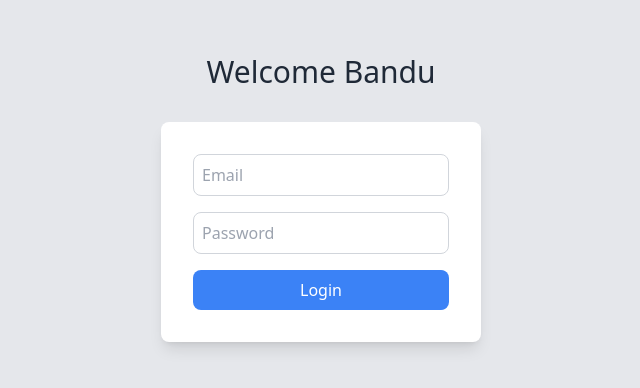
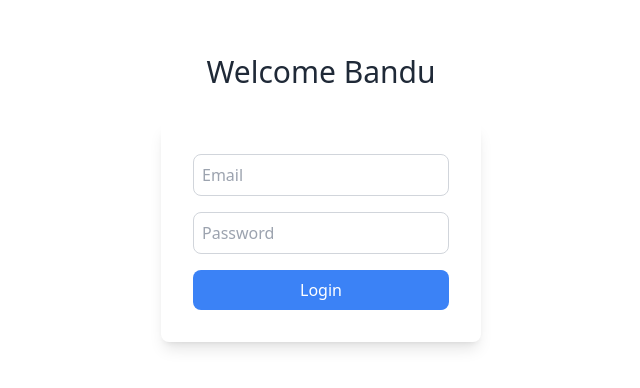
Before and after one commit to rashodkorala/bandumanamperi, a Next.js app: page /login in a window 1280 px wide. Shown: the part 202-590 px from the top of the page, without its empty margins (319-959 px from the left). Built offline with nearby package versions, Linux system fonts and the light colour scheme; no server answers.

Commit message:
update darkmode

```diff
--- a/src/View/LoginView.tsx
+++ b/src/View/LoginView.tsx
@@ -37,9 +37,9 @@ const LoginPage: React.FC = () => {
   };
 
   return (
-    <div className="flex flex-col items-center justify-center h-screen bg-gray-200">
+    <div className="flex flex-col items-center justify-center h-screen ">
       <div className="text-3xl animate-slide-in mb-8">Welcome Bandu</div>
-      <div className="flex flex-col items-center bg-white p-8 rounded-lg shadow-lg">
+      <div className="flex flex-col items-center p-8 rounded-lg shadow-lg">
         <input
           type="email"
           placeholder="Email"
```
